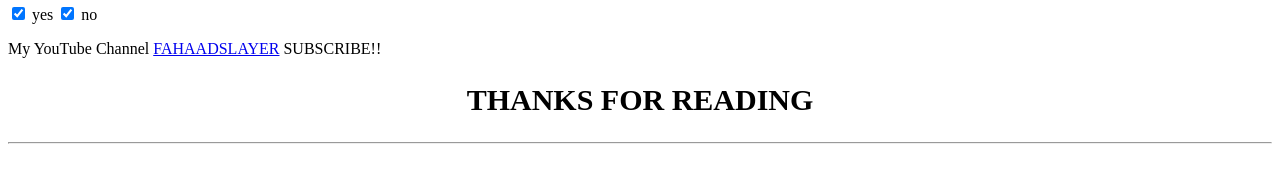
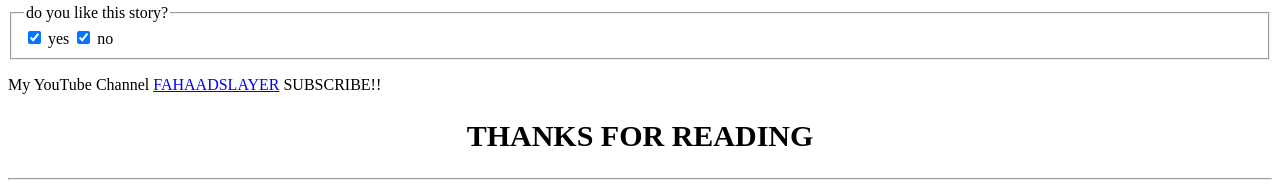
Before and after one commit to fahaadshaik/chapter1-1, a plain HTML site: page index.html in a window 1280 px wide. Shown: the part 1809-1994 px from the top of the page. Before the commit the page ends 1961 px from the top, so only its background shows below. Drawn offline with Linux system fonts and the light colour scheme.

Commit message:
Update index.html

```diff
--- a/index.html
+++ b/index.html
@@ -43,9 +43,12 @@ a chapter written in crimson, fueled by the enigma of the Red Stone.
 <img style="width: 33%;" src="image01.png">
 <img style="width: 33%;" src="image02.png">
 <img style="width: 33%;" src="image03.png">
-<input id="yes" type="checkbox" name="do you like this story?" value="yes" checked> <label for="yes">yes</label>
-<input id="no" type="checkbox" name="do you like this story?" value="no" checked> <label for="no">no</label>
-<footer>
+<fieldset>
+ <legend>do you like this story?</legend>
+<input id="yes" type="checkbox" name="story" value="yes" checked> <label for="yes">yes</label>
+<input id="no" type="checkbox" name="story" value="no" checked> <label for="no">no</label>
+</fieldset>
+ <footer>
       <p>
         My YouTube Channel <a href="http://www.youtube.com/@FSLAYEREDITZ">FAHAADSLAYER</a>
 SUBSCRIBE!!
```
